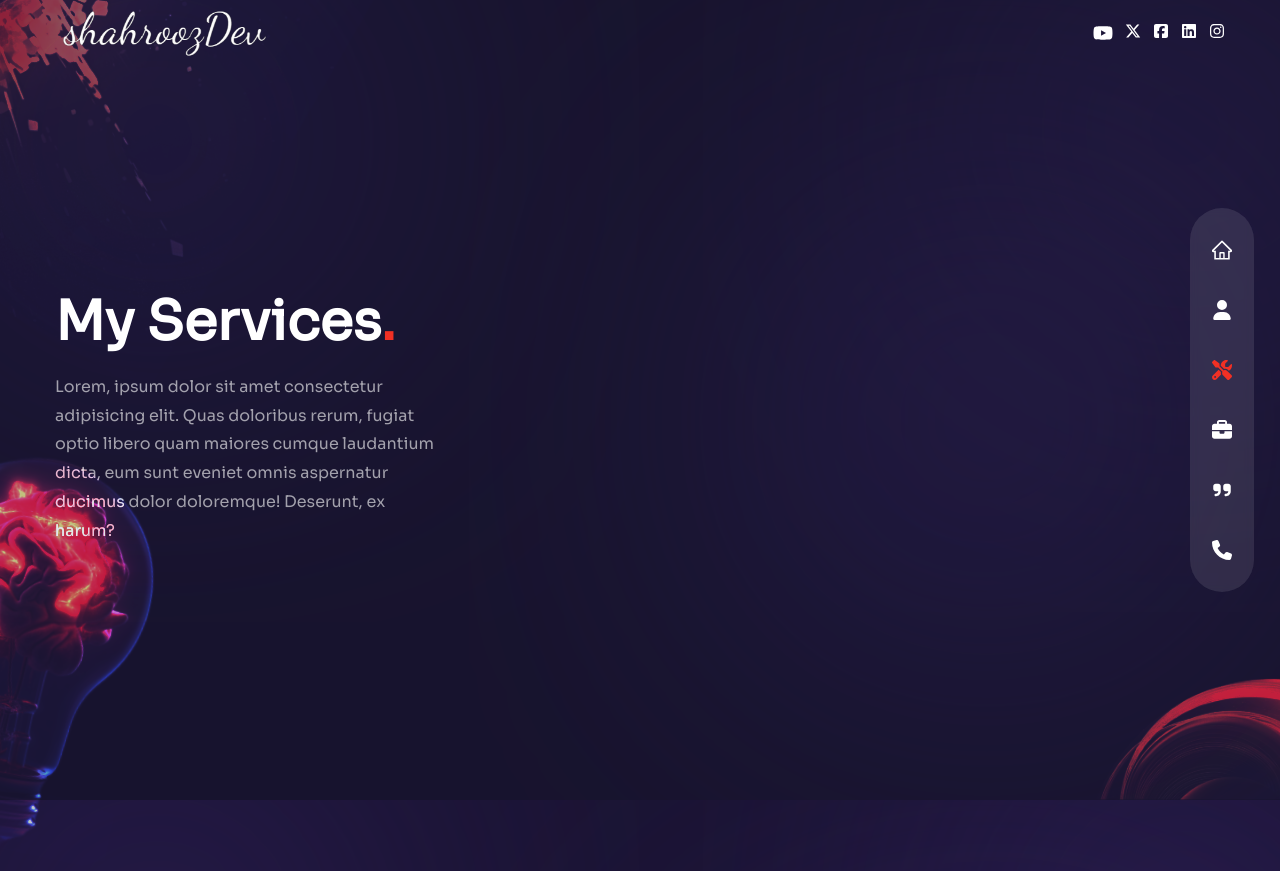
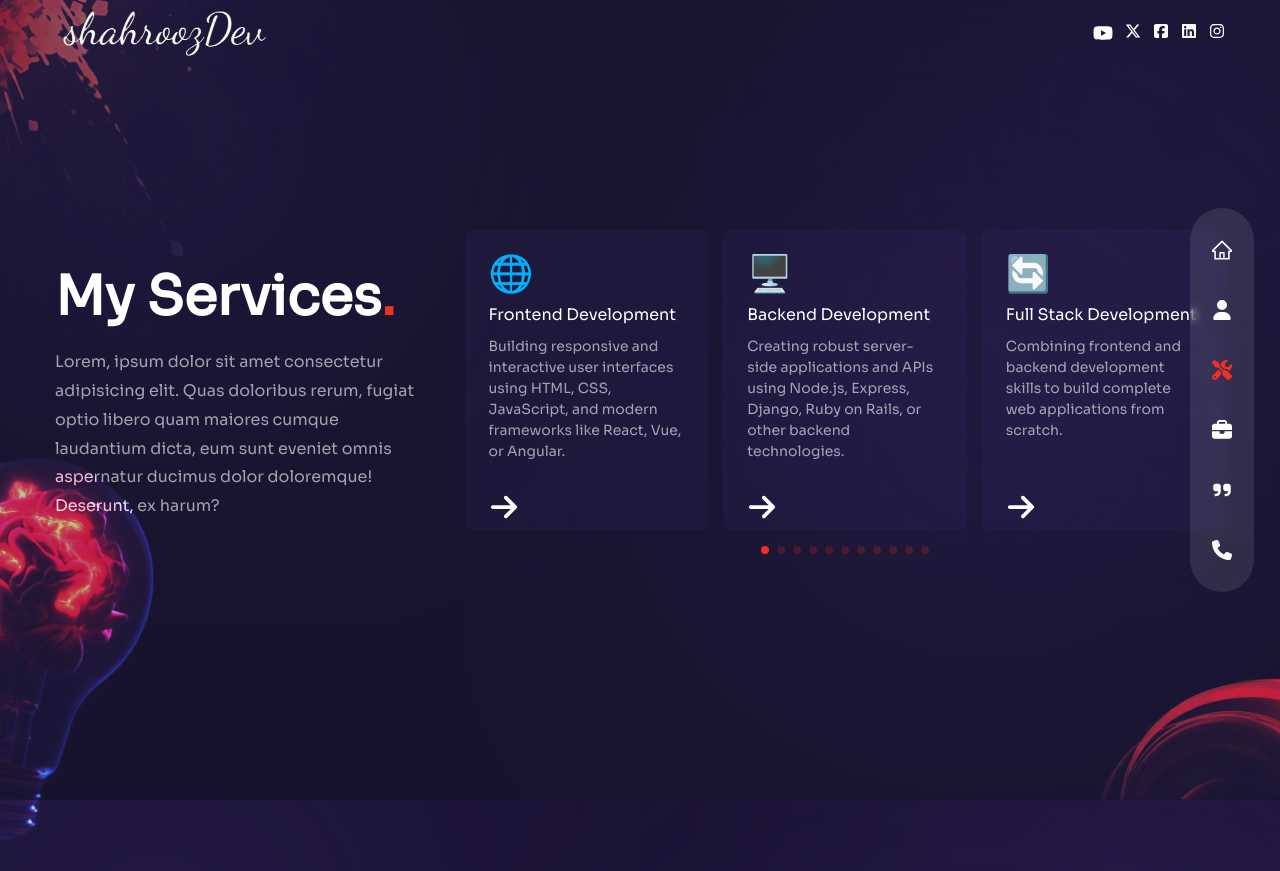
Before and after one commit to shahroozdev/portfolio, a Next.js app: page /services in a window 1280 px wide. Built offline with nearby package versions, Linux system fonts and the light colour scheme.

Commit message:
some fixing

```diff
--- a/package.json
+++ b/package.json
@@ -15,6 +15,7 @@
     "react-countup": "^6.5.3",
     "react-dom": "^18",
     "react-tsparticles": "^2.12.2",
+    "swiper": "^11.1.4",
     "tsparticles": "^2.9.3"
   },
   "devDependencies": {
--- a/src/app/about/page.tsx
+++ b/src/app/about/page.tsx
@@ -12,7 +12,7 @@ import CountUp from 'react-countup';
 const AboutPage = () => {
   const [index, setIndex] = useState(0);
   return (
-    <div className="h-full bg-primary/30 py-32 text-center xl:text-left overflow-y-auto">
+    <div className="h-full xl:h-auto bg-primary/30 py-32 text-center xl:text-left overflow-y-auto">
       <BottomCircle />
       <motion.div
         variants={fadeIn("right", 0.2)}
@@ -24,7 +24,7 @@ const AboutPage = () => {
         <Avatar />
       </motion.div>
       <div className="container mx-auto h-full flex flex-col items-center mb-40 gap-x-6 xl:flex-row">
-        <div className="flex-1 flex flex-col justify-center">
+        <div className="flex-1 flex flex-col  h-[480px]">
           <motion.h2 variants={fadeIn("right", 0.2)}
         initial="hidden"
         animate="show"
@@ -45,19 +45,19 @@ const AboutPage = () => {
           <div className="flex flex-1 xl:gap-x-6">
             <div className="relative flex-1 after:w-[1px] after:h-full after:bg-white/10 after:absolute after:top-0 after:right-0">
             <div className="text-2xl xl:text-4xl font-extrabold text-accent mb-2 ">
-                <CountUp start={0} end={12} duration={6}/> +
+                <CountUp start={0} end={3} duration={6}/> +
             </div>
             <div className="text-xs uppercase tracking-[1px] leading-[1.4] max-w-[100px]">Years of experience</div>
             </div>
             <div className="relative flex-1 after:w-[1px] after:h-full after:bg-white/10 after:absolute after:top-0 after:right-0">
             <div className="text-2xl xl:text-4xl font-extrabold text-accent mb-2 ">
-                <CountUp start={0} end={50} duration={6}/> +
+                <CountUp start={0} end={10} duration={6}/> +
             </div>
             <div className="text-xs uppercase tracking-[1px] leading-[1.4] max-w-[100px]">Satisified Clients</div>
             </div>
             <div className="relative flex-1 after:w-[1px] after:h-full after:bg-white/10 after:absolute after:top-0 after:right-0">
             <div className="text-2xl xl:text-4xl font-extrabold text-accent mb-2 ">
-                <CountUp start={0} end={100} duration={6}/> +
+                <CountUp start={0} end={50} duration={6}/> +
             </div>
             <div className="text-xs uppercase tracking-[1px] leading-[1.4] max-w-[100px]">Finished Projects</div>
             </div>
--- a/src/app/layout.tsx
+++ b/src/app/layout.tsx
@@ -21,8 +21,8 @@ const sora = Sora({
 });
 
 export const metadata: Metadata = {
-  title: "Create Next App",
-  description: "Generated by create next app",
+  title: "M Shahrooz Altaf | WEB Developer",
+  description: "A web developer and problem solver.",
 };
 
 export default function RootLayout({
--- a/src/app/services/page.tsx
+++ b/src/app/services/page.tsx
@@ -1,5 +1,6 @@
 import BottomCircle from '@/components/atoms/BottomCircle/BottomCircle'
 import BulbAnime from '@/components/atoms/BulbAnime/BulbAnime'
+import ServiceSlider from '@/components/molecules/ServiceSlider/ServiceSlider'
 import React from 'react'
 
 const Services = () => {
@@ -14,6 +15,9 @@ const Services = () => {
                     Lorem, ipsum dolor sit amet consectetur adipisicing elit. Quas doloribus rerum, fugiat optio libero quam maiores cumque laudantium dicta, eum sunt eveniet omnis aspernatur ducimus dolor doloremque! Deserunt, ex harum?
                 </p>
             </div>
+            <div className='w-full xl:max-w-[65%]'>
+            <ServiceSlider/>
+            </div>
         </div>
        </div>
        <BulbAnime/>
--- a/src/components/molecules/Header/index.tsx
+++ b/src/components/molecules/Header/index.tsx
@@ -5,8 +5,8 @@ import React from "react";
 
 const Header = () => {
   return (
-   <header className="absolute z-30 w-full flex items-center px-16 xl:px-0 xl:h-[90x]">
-    <div className="container mx-auto">
+   <header className=" xl:bg-transparent  absolute z-30 w-full flex items-center px-16 xl:px-0 xl:h-[90x] ">
+    <div className="container mx-auto backdrop-blur-sm xl:backdrop-blur-0">
     <div className="flex flex-col lg:flex-row justify-between items-center">
     <Link href={'/'}>
     <Image src={'/logo.png'}
--- /dev/null
+++ b/src/components/molecules/ServiceSlider/ServiceSlider.tsx
@@ -0,0 +1,58 @@
+'use client'
+import React, { ReactNode } from 'react'
+
+
+import 'swiper/css';
+import 'swiper/css/free-mode';
+import 'swiper/css/pagination';
+;
+import { motion } from "framer-motion";
+import { fadeIn } from "@/components/variants";
+// import {Swiper} from 'swiper';
+import {Swiper, SwiperSlide } from 'swiper/react';
+import { FreeMode, Pagination } from 'swiper/modules';
+import { services } from '@/constant/constant';
+import Icon from '@/components/icons/Icon';
+
+const ServiceSlider = () => {
+  return (<>
+    <Swiper
+        breakpoints={{
+            320:{
+                slidesPerView:1,
+                spaceBetween:15
+            },
+            640:{
+                slidesPerView:3,
+                spaceBetween:15
+            }
+        }}
+        modules={[FreeMode, Pagination]}
+        pagination={{ clickable: true }}
+        freeMode={true}
+        className='h-[240px] sm:h-[340px]'
+      >
+        {services?.map((item:{name:string, description:string, icon:ReactNode},idx:number)=>{
+            return(
+                <SwiperSlide key={idx}>
+                <div className='bg-[rgba(65,47,123,0.15)] h-[300px] rounded-lg p-6 flex sm:flex-col gap-x-6 sm:gap-x-0 group cursor-pointer hover:bg-[rgba(89,65,169,0.15)] transition-all duration-300] relative'>
+                    <div className='text-4xl '>{item?.icon}</div>
+                <div className='my-2'>
+                    <div className='mb-2 text-md'>{item?.name}</div>
+                    <p className='max-w-[350px] leading-normal text-sm text'>{item?.description}</p>
+                </div>
+                <div className='text-3xl absolute bottom-2'>
+                    <i className='group-hover:rotate-45 group-hover:text-accent transition-all duration-300'><Icon name={"rightArrowIcon"}/></i>
+                </div>
+                </div>
+            </SwiperSlide>
+            )
+        })
+        }
+
+      </Swiper>
+  </>
+  )
+}
+
+export default ServiceSlider
--- a/src/constant/constant.tsx
+++ b/src/constant/constant.tsx
@@ -15,3 +15,71 @@ export const aboutSectionList=[
 {title:"Experience", subTitle:[{subT:"Web Developer",insti:" Freelancer",stage:"2012-2022"},{subT:"Web Developer",insti:" Crexed",stage:"2022-2023"},{subT:"Front End Team Leader",insti:" Crexed",stage:"2023-2024"}]},
  {title:"Credentials", subTitle:[{subT:"Web Developer Diploma",insti:"Islamia University BWP",stage:'2012'},{subT:"Google IT Automation with Python",insti:"Google",stage:'2023'},{subT:"BS Computer Science",insti:"Virtual University Pakistan",stage:'2024'}]}
 ]
+
+export const services=[
+      {
+        "name": "Frontend Development",
+        "description": "Building responsive and interactive user interfaces using HTML, CSS, JavaScript, and modern frameworks like React, Vue, or Angular.",
+        "icon": "🌐"
+      },
+      {
+        "name": "Backend Development",
+        "description": "Creating robust server-side applications and APIs using Node.js, Express, Django, Ruby on Rails, or other backend technologies.",
+        "icon": "🖥️"
+      },
+      {
+        "name": "Full Stack Development",
+        "description": "Combining frontend and backend development skills to build complete web applications from scratch.",
+        "icon": "🔄"
+      },
+      {
+        "name": "UI/UX Design",
+        "description": "Designing intuitive and visually appealing user interfaces and experiences using tools like Figma, Sketch, or Adobe XD.",
+        "icon": "🎨"
+      },
+      {
+        "name": "E-commerce Development",
+        "description": "Developing online stores with features like product listings, shopping carts, payment gateways, and order management.",
+        "icon": "🛒"
+      },
+      {
+        "name": "Content Management Systems",
+        "description": "Implementing and customizing CMS platforms like WordPress, Joomla, or Drupal for easy content management.",
+        "icon": "📋"
+      },
+      {
+        "name": "Search Engine Optimization (SEO)",
+        "description": "Optimizing websites for better search engine rankings and increased organic traffic.",
+        "icon": "🔍"
+      },
+      {
+        "name": "Web Hosting and Maintenance",
+        "description": "Providing web hosting solutions and ongoing maintenance to ensure websites are secure, fast, and up-to-date.",
+        "icon": "🛠️"
+      },
+      {
+        "name": "Web Performance Optimization",
+        "description": "Enhancing website speed and performance through techniques like image optimization, code minification, and caching.",
+        "icon": "⚡"
+      },
+      {
+        "name": "API Development and Integration",
+        "description": "Creating and integrating APIs to enable seamless data exchange between different systems and services.",
+        "icon": "🔗"
+      },
+      {
+        "name": "Bug Fixing",
+        "description": "Identifying, diagnosing, and resolving bugs and issues in web applications to ensure smooth functionality.",
+        "icon": "🔧"
+      },
+      {
+        "name": "WordPress Development",
+        "description": "Developing and customizing websites using WordPress to meet various business needs.",
+        "icon": "🌍"
+      },
+      {
+        "name": "All Types of Websites",
+        "description": "Creating websites for blogs, portfolios, business sites, landing pages, and more.",
+        "icon": "🌎"
+      }
+    ]
```
Also changed, not shown: 1 other file (tests, documents, lock files or other folders).
